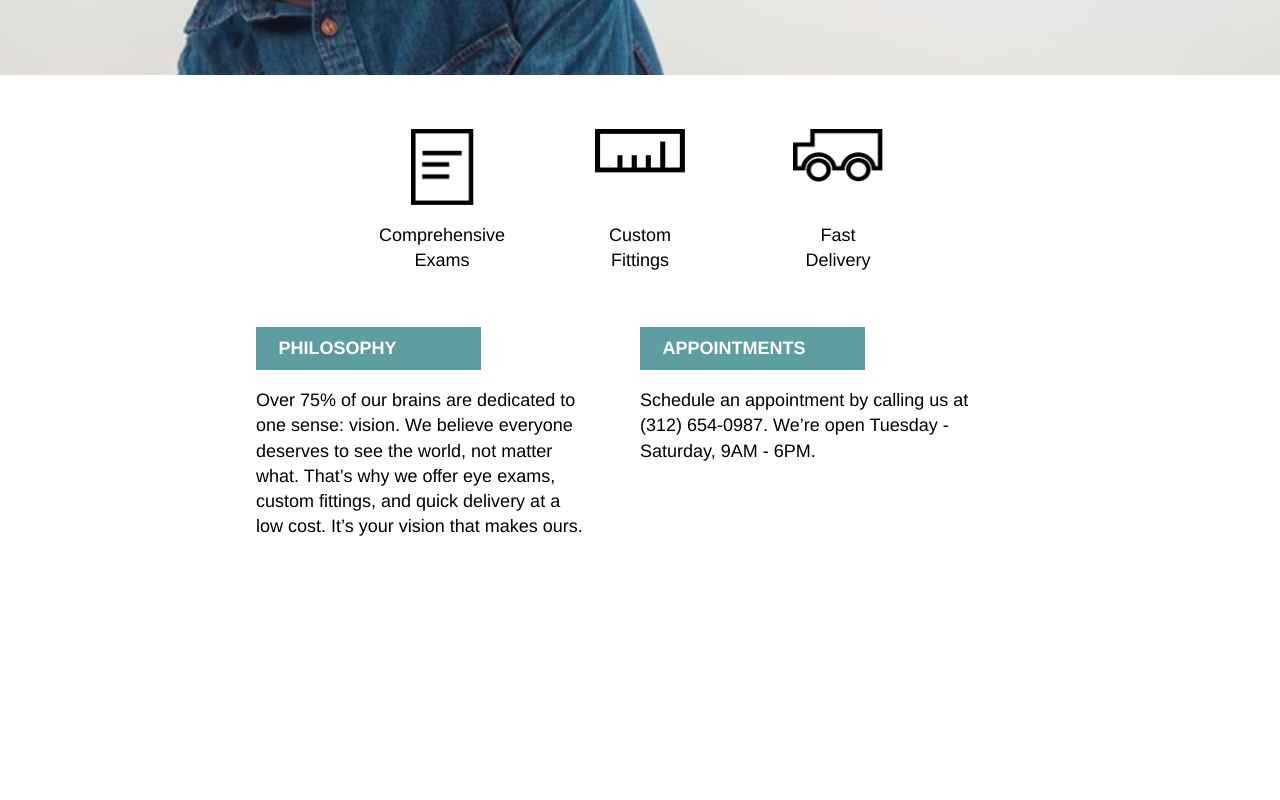
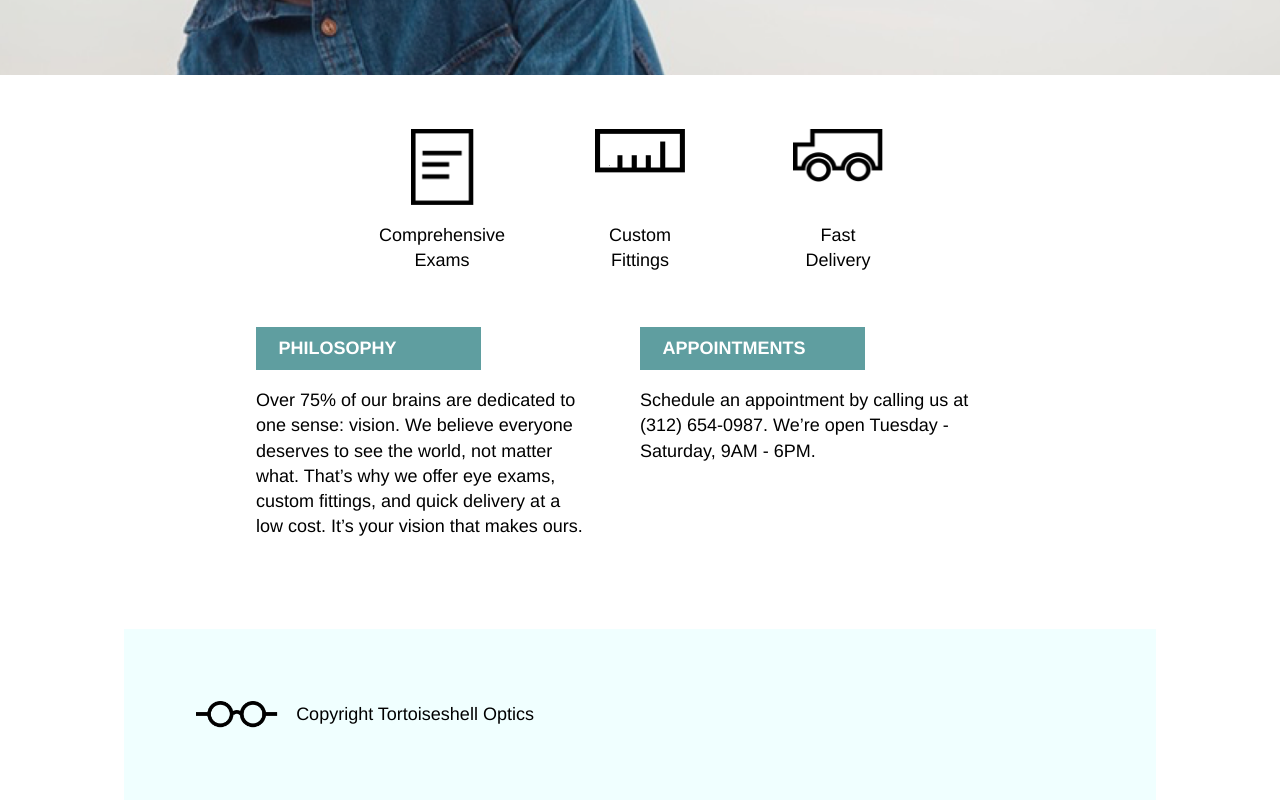
Before and after one commit to SaxonScarlet/tortoiseshellOptics, a plain HTML site: page index.html in a window 1280 px wide. Shown: the part 483-1283 px from the top of the page. Before the commit the page ends 1112 px from the top, so only its background shows below. Drawn offline with Linux system fonts and the light colour scheme.

Commit message:
Added Footer section and it's css.

```diff
--- a/Resources/css/style.css
+++ b/Resources/css/style.css
@@ -138,3 +138,19 @@ h1 {
 .phiAppItem p {
   padding-top: 1rem;
 }
+
+/*Footer*/
+footer {
+  background-color: azure;
+    /*Left padding split with img*/
+  padding: 4rem 2rem;
+  display: flex;
+  align-items: center;
+}
+
+footer img {
+  height: 1.5rem;
+    /*Left padding split with footer*/
+  padding-left: 2rem;
+  padding-right: 1rem;
+}
--- a/index.html
+++ b/index.html
@@ -67,6 +67,12 @@
       </div>
     </div>
 
-
+    <!-- Footer -->
+    <footer class="container">
+      <img src="resources/images/logo-black.png" alt="Error Displaying Image">
+      <div class="">
+        Copyright Tortoiseshell Optics
+      </div>
+    </footer>
   </body>
 </html>
```
